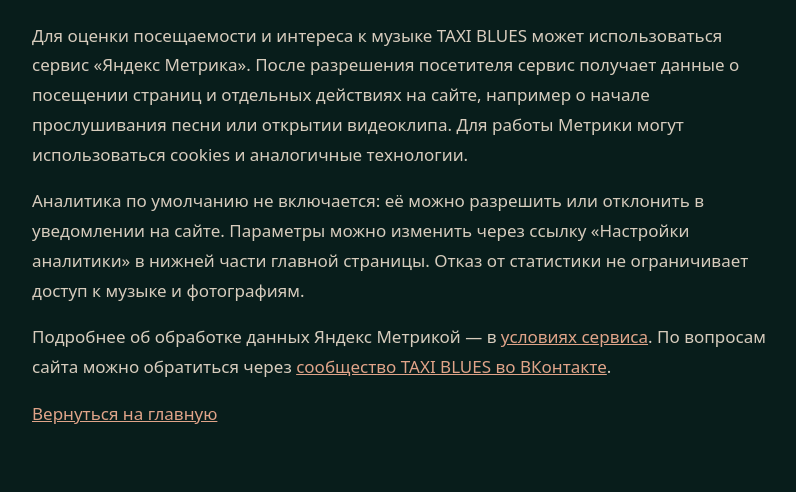
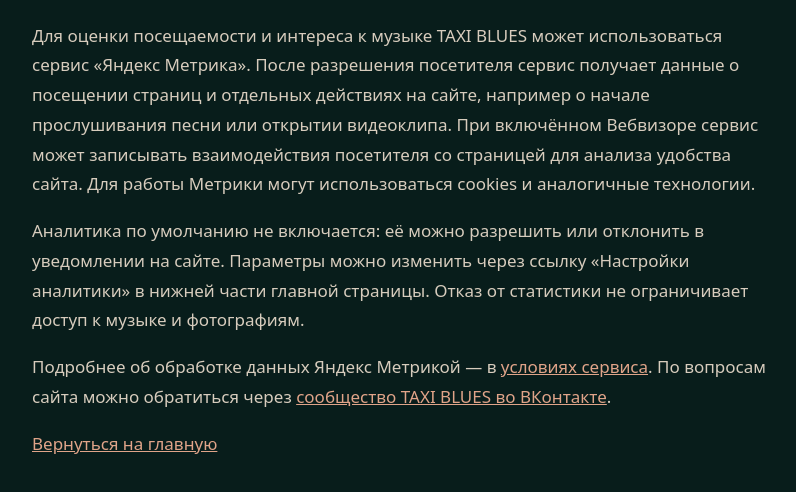
Before and after one commit to studio22khz-creator/taxi-blues-site, a plain HTML site: page privacy/index.html in a window 1280 px wide. Shown: the part 228-720 px from the top of the page, without its empty margins (233-1029 px from the left). Drawn offline with Linux system fonts and the light colour scheme.

Commit message:
Disclose Yandex Metrica Webvisor in privacy notice

```diff
--- a/privacy/index.html
+++ b/privacy/index.html
@@ -12,7 +12,7 @@ h1{font-size:2.4em;line-height:1.13}p{color:#d7ccbd}
 </head>
 <body><main><p><a href="../">← На сайт TAXI BLUES</a></p>
 <h1>Статистика и конфиденциальность</h1>
-<p>Для оценки посещаемости и интереса к музыке TAXI BLUES может использоваться сервис «Яндекс Метрика». После разрешения посетителя сервис получает данные о посещении страниц и отдельных действиях на сайте, например о начале прослушивания песни или открытии видеоклипа. Для работы Метрики могут использоваться cookies и аналогичные технологии.</p>
+<p>Для оценки посещаемости и интереса к музыке TAXI BLUES может использоваться сервис «Яндекс Метрика». После разрешения посетителя сервис получает данные о посещении страниц и отдельных действиях на сайте, например о начале прослушивания песни или открытии видеоклипа. При включённом Вебвизоре сервис может записывать взаимодействия посетителя со страницей для анализа удобства сайта. Для работы Метрики могут использоваться cookies и аналогичные технологии.</p>
 <p>Аналитика по умолчанию не включается: её можно разрешить или отклонить в уведомлении на сайте. Параметры можно изменить через ссылку «Настройки аналитики» в нижней части главной страницы. Отказ от статистики не ограничивает доступ к музыке и фотографиям.</p>
 <p>Подробнее об обработке данных Яндекс Метрикой — в <a href="https://yandex.ru/legal/metrica_termsofuse/" target="_blank" rel="noopener noreferrer">условиях сервиса</a>. По вопросам сайта можно обратиться через <a href="https://vk.ru/im/channels/-241822494" target="_blank" rel="noopener noreferrer">сообщество TAXI BLUES во ВКонтакте</a>.</p>
 <p><a href="../">Вернуться на главную</a></p></main></body></html>
```
